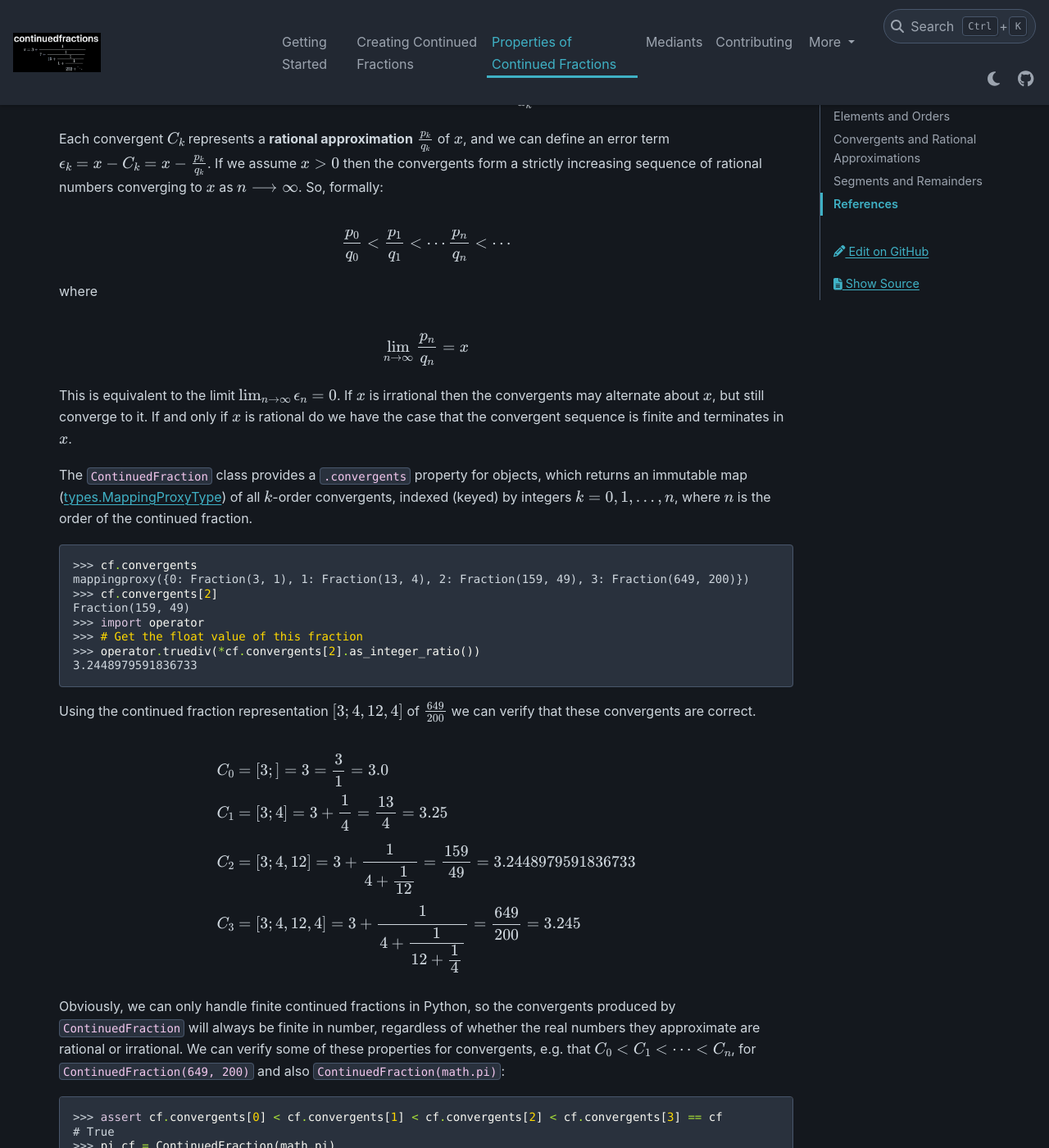
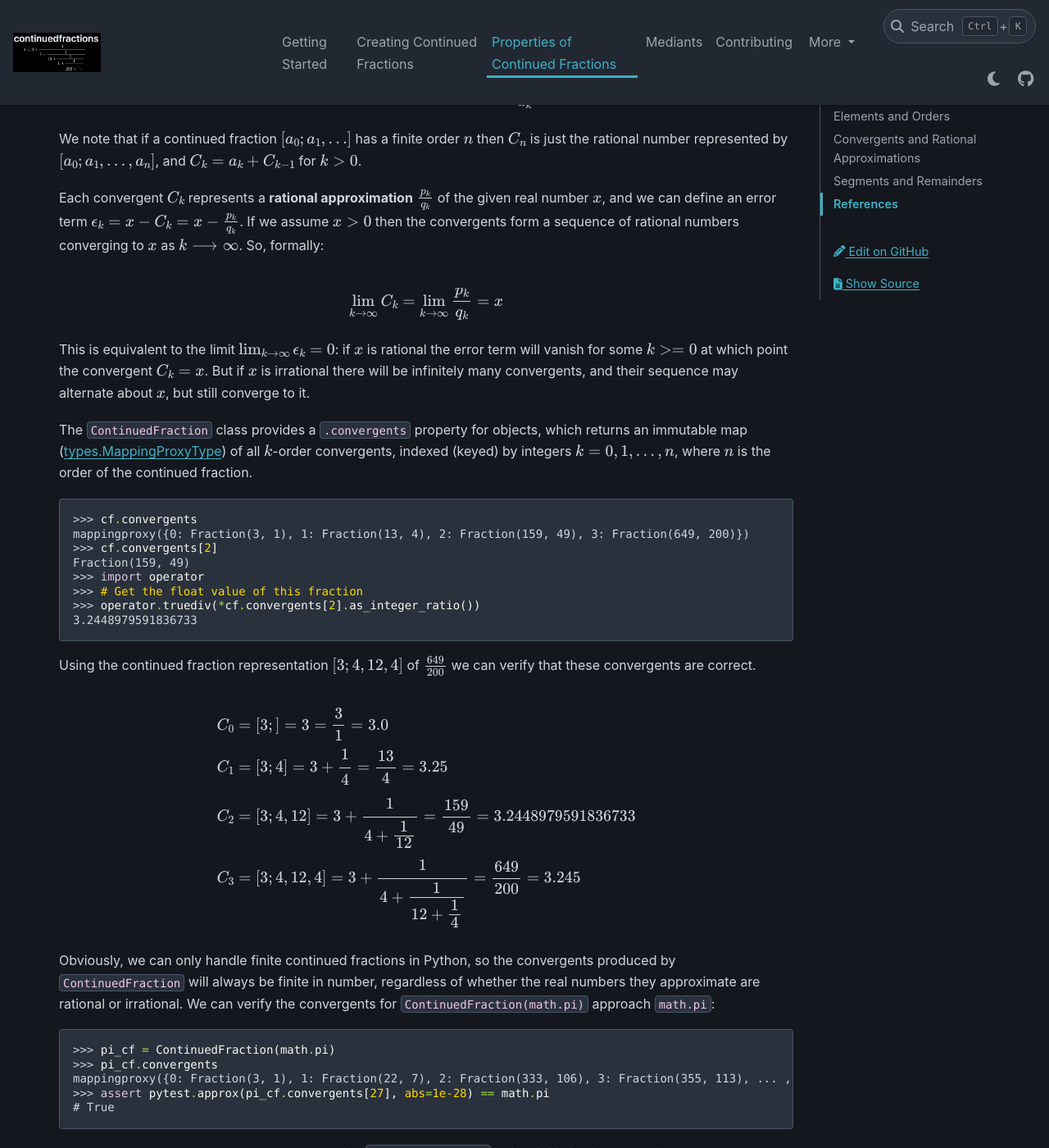
Before and after one commit to sr-murthy/continuedfractions, a Sphinx documentation site: the page built from docs/sources/properties-of-continued-fractions.rst, in a window 1280 px wide and 1400 px high, scrolled down 1320 px. Shown: the whole window at 82% size. Built offline with Sphinx 7.4.7 and the PyData theme 0.15.4, drawn with Linux system fonts in a browser that asks for light colours; nearby versions of some CDN libraries; some of the changed text lies outside the part shown.

Commit message:
docs: more fixes and improvements in docstrings and Sphinx docs

```diff
--- a/docs/sources/creating-continued-fractions.rst
+++ b/docs/sources/creating-continued-fractions.rst
@@ -152,7 +152,7 @@ Then we can iteratively construct more accurate ``ContinuedFraction`` approximat
 
 With the first :math:`10` elements of the complete sequence of elements of the continued fraction representation of :math:`\sqrt{2}` we have obtained an approximation that is accurate to :math:`6` decimal places. We'd ideally like to have as few elements as possible in our ``ContinuedFraction`` approximation of :math:`\sqrt{2}` for a desired level of accuracy, but this partly depends on how fast the partial, finite continued fractions represented by the chosen sequences of elements in our approximations are converging to the true value of :math:`\sqrt{2}` - these partial, finite continued fractions in a continued fraction representation are called convergents, and will be discussed in more detail later on.
 
-This example also highlights the higher density of irrational numbers as compared to rational numbers
+This example also highlights the fact that "almost all" square roots of positive integers are irrational, even though the set of positive integers which are perfect squares and the set of positive integers which are not perfect squares are both countably infinite - the former is an infinitely sparser subset of the integers.
 
 .. _creating-continued-fractions.validation:
 
--- a/docs/sources/properties-of-continued-fractions.rst
+++ b/docs/sources/properties-of-continued-fractions.rst
@@ -51,19 +51,15 @@ For an integer :math:`k >= 0` the :math:`k`-th **convergent** :math:`C_k` of a c
 
    C_k = a_0 + \cfrac{1}{a_1 + \cfrac{1}{a_2 \ddots \cfrac{1}{a_{k-1} + \cfrac{1}{a_k}}}}
 
-Each convergent :math:`C_k` represents a **rational approximation** :math:`\frac{p_k}{q_k}` of :math:`x`, and we can define an error term :math:`\epsilon_k = x - C_k = x - \frac{p_k}{q_k}`. If we assume :math:`x > 0` then the convergents form a strictly increasing sequence of rational numbers converging to :math:`x` as :math:`n \longrightarrow \infty`. So, formally:
+We note that if a continued fraction :math:`[a_0; a_1,\ldots]` has a finite order :math:`n` then :math:`C_n` is just the rational number represented by :math:`[a_0; a_1,\ldots,a_n]`, and :math:`C_k = a_k + C_{k - 1}` for :math:`k > 0`.
+
+Each convergent :math:`C_k` represents a **rational approximation** :math:`\frac{p_k}{q_k}` of the given real number :math:`x`, and we can define an error term :math:`\epsilon_k = x - C_k = x - \frac{p_k}{q_k}`. If we assume :math:`x > 0` then the convergents form a sequence of rational numbers converging to :math:`x` as :math:`k \longrightarrow \infty`. So, formally:
 
 .. math::
 
-   \frac{p_0}{q_0} < \frac{p_1}{q_1} < \cdots \frac{p_n}{q_n} < \cdots
+   \lim_{k \to \infty} C_k = \lim_{k \to \infty} \frac{p_k}{q_k} = x
 
-where
-
-.. math::
-
-   \lim_{n \to \infty} \frac{p_n}{q_n} = x
-
-This is equivalent to the limit :math:`\lim_{n \to \infty} \epsilon_n = 0`. If :math:`x` is irrational then the convergents may alternate about :math:`x`, but still converge to it. If and only if :math:`x` is rational do we have the case that the convergent sequence is finite and terminates in :math:`x`.
+This is equivalent to the limit :math:`\lim_{k \to \infty} \epsilon_k = 0`: if :math:`x` is rational the error term will vanish for some :math:`k >= 0` at which point the convergent :math:`C_k = x`. But if :math:`x` is irrational there will be infinitely many convergents, and their sequence may alternate about :math:`x`, but still converge to it.
 
 The ``ContinuedFraction`` class provides a ``.convergents`` property for objects, which returns an immutable map
 (`types.MappingProxyType <https://docs.python.org/3/library/types.html#types.MappingProxyType>`_) of all :math:`k`-order convergents, indexed (keyed) by integers :math:`k=0,1,\ldots,n`, where :math:`n` is the order of the continued fraction.
@@ -91,16 +87,14 @@ Using the continued fraction representation :math:`[3; 4, 12, 4]` of :math:`\fra
    & C_3 &&= [3; 4, 12, 4] = 3 + \cfrac{1}{4 + \cfrac{1}{12 + \cfrac{1}{4}}} = \frac{649}{200} = 3.245
    \end{alignat*}
 
-Obviously, we can only handle finite continued fractions in Python, so the convergents produced by ``ContinuedFraction`` will always be finite in number, regardless of whether the real numbers they approximate are rational or irrational. We can verify some of these properties for convergents, e.g. that :math:`C_0 < C_1 < \cdots < C_n`, for ``ContinuedFraction(649, 200)`` and also ``ContinuedFraction(math.pi)``:
+Obviously, we can only handle finite continued fractions in Python, so the convergents produced by ``ContinuedFraction`` will always be finite in number, regardless of whether the real numbers they approximate are rational or irrational. We can verify the convergents for ``ContinuedFraction(math.pi)`` approach ``math.pi``:
 
 .. code:: python
 
-   >>> assert cf.convergents[0] < cf.convergents[1] < cf.convergents[2] < cf.convergents[3] == cf
-   # True
    >>> pi_cf = ContinuedFraction(math.pi)
    >>> pi_cf.convergents
    mappingproxy({0: Fraction(3, 1), 1: Fraction(22, 7), 2: Fraction(333, 106), 3: Fraction(355, 113), ... , 27: Fraction(3141592653589793, 1000000000000000)})
-   >>> assert pi_cf.convergents[27] < math.pi
+   >>> assert pytest.approx(pi_cf.convergents[27], abs=1e-28) == math.pi
    # True
 
 **Note**: As the convergents are constructed during ``ContinuedFraction`` object initialisation, the objects that represent them cannot be of type ``ContinuedFraction``, due to recursion errors. Thus, it was decided to keep them as ``fractions.Fraction`` objects.
@@ -146,6 +140,12 @@ Using the continued fraction representation of :math:`\frac{649}{200}` we can ve
    & R_3 &&= [4;] = 4 = \frac{4}{1}
    \end{alignat*}
 
+Given a (possibly infinite) continued fraction :math:`[a_0; a_1, a_2,\ldots]` the remainders :math:`R_1,R_2,\ldots` satisfy the following relation:
+
+.. math::
+
+   R_{k - 1} = a_{k - 1} + \frac{1}{R_k}
+
 .. _properties-of-continued-fractions.references:
 
 References
```
Also changed, not shown: 1 other file.
